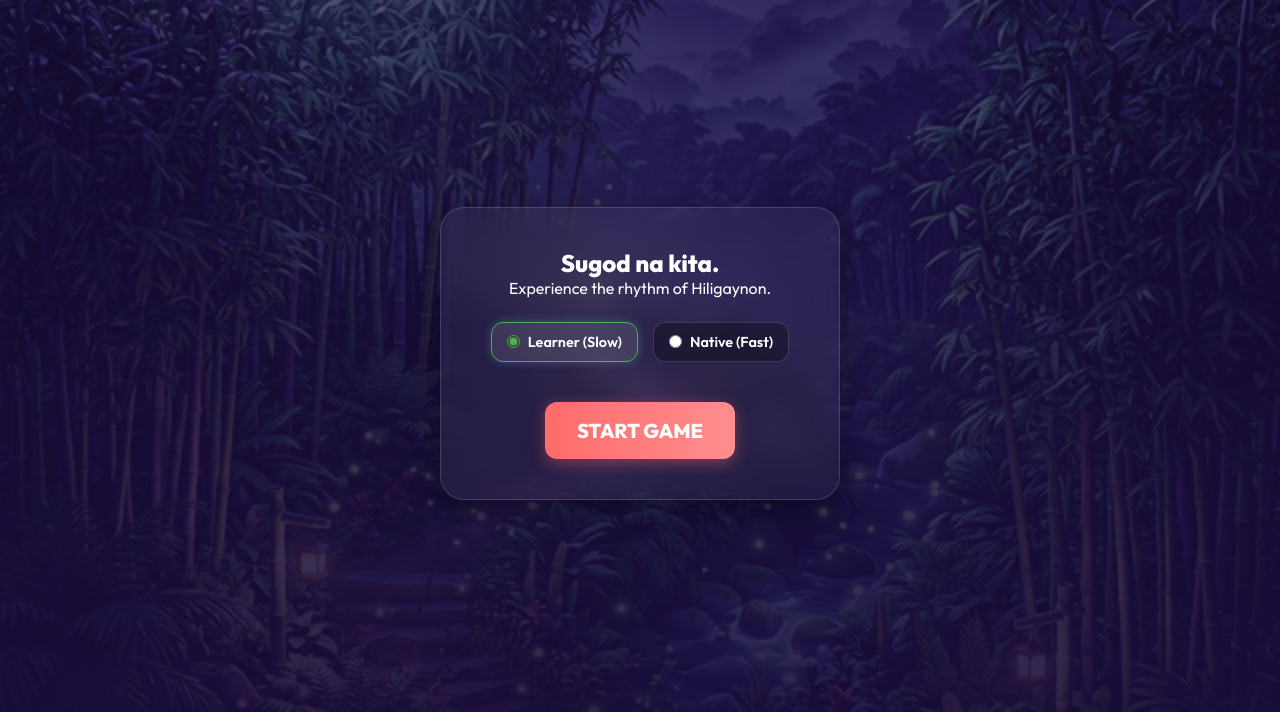
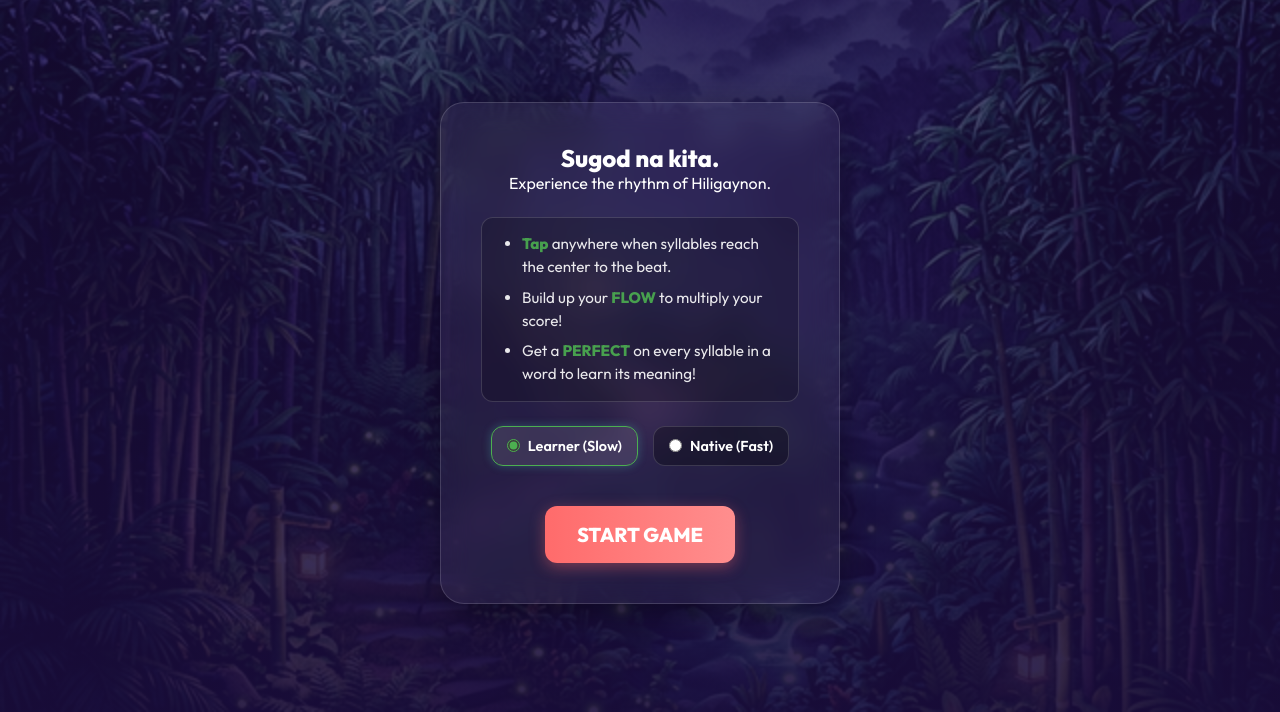
Before and after one commit to johnhager/indak, a website built with Vite: page index.html in a window 1280 px wide. Shown: the part 88-800 px from the top of the page. Built offline with nearby package versions, Linux system fonts and the light colour scheme.

Commit message:
UI Feature: Added 'How to Play' instructions to the main landing screen to help new players understand the core loop

```diff
--- a/index.html
+++ b/index.html
@@ -38,6 +38,14 @@
                     <h2>Sugod na kita.</h2>
                     <p>Experience the rhythm of Hiligaynon.</p>
 
+                    <div class="instructions">
+                        <ul>
+                            <li><strong>Tap</strong> anywhere when syllables reach the center to the beat.</li>
+                            <li>Build up your <strong>FLOW</strong> to multiply your score!</li>
+                            <li>Get a <strong>PERFECT</strong> on every syllable in a word to learn its meaning!</li>
+                        </ul>
+                    </div>
+
                     <div class="speed-selector">
                         <label class="speed-option">
                             <input type="radio" name="game-speed" value="slow" checked>
--- a/style.css
+++ b/style.css
@@ -385,6 +385,35 @@ h1 {
     box-shadow: 0 8px 32px 0 rgba(0, 0, 0, 0.37);
 }
 
+.instructions {
+    margin: 1.5rem 0;
+    text-align: left;
+    background: rgba(0, 0, 0, 0.2);
+    padding: 15px 20px;
+    border-radius: 12px;
+    border: 1px solid var(--glass-border);
+}
+
+.instructions ul {
+    margin: 0;
+    padding-left: 20px;
+    opacity: 0.9;
+    font-size: 0.95rem;
+    line-height: 1.5;
+}
+
+.instructions li {
+    margin-bottom: 8px;
+}
+
+.instructions li strong {
+    color: var(--accent-bamboo);
+}
+
+.instructions li:last-child {
+    margin-bottom: 0;
+}
+
 .speed-selector {
     display: flex;
     justify-content: center;
```
